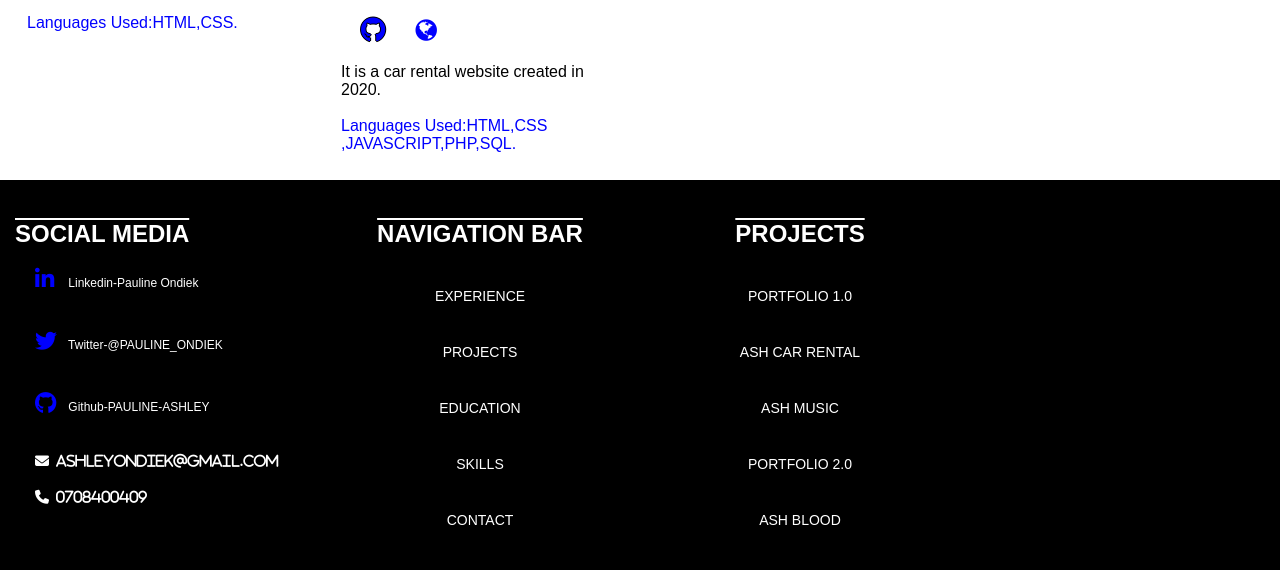
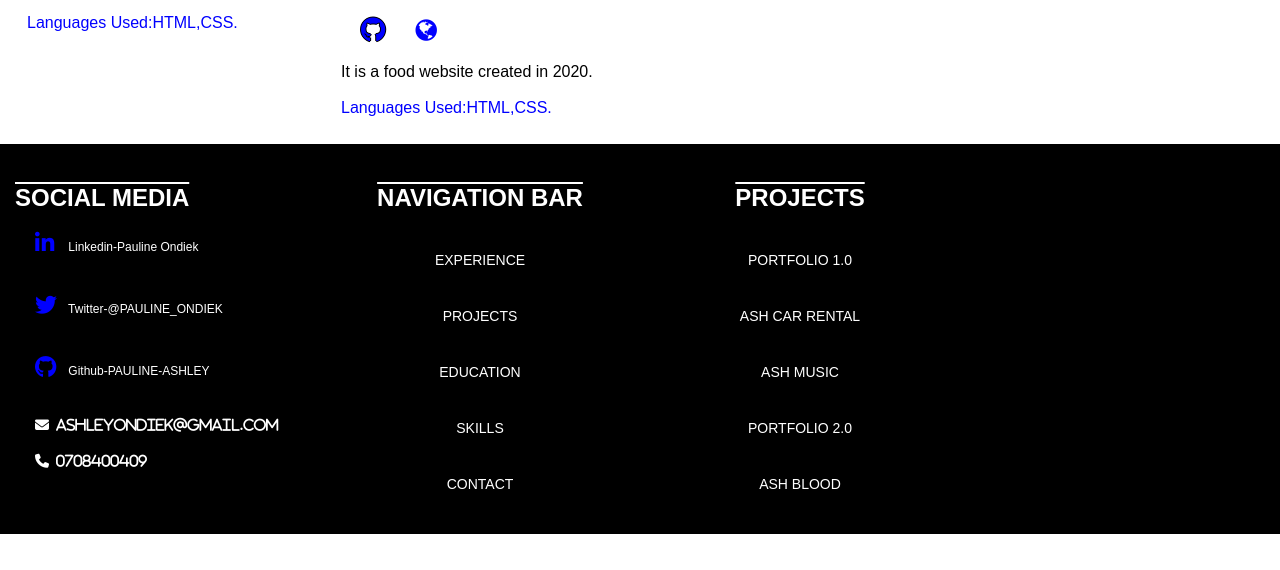
Before and after one commit to PAULINE-ASHLEY/PAULINEASHLEY, a plain HTML site: page index.html in a window 1280 px wide. Shown: the part 3300-3870 px from the top of the page. After the commit the page ends 3834 px from the top, so only its background shows below. Drawn offline with Linux system fonts and the light colour scheme.

Commit message:
Update index.html

```diff
--- a/index.html
+++ b/index.html
@@ -432,9 +432,9 @@ It is a car rental website created in 2020.
   <a target="_blank" href="https://pauline-ashley.github.io/ASHFOOD/" class="fa fa-globe" style='font-size:25px;color:blue;background-color:white'></a>
   <br>
   <p>
-  It is a car rental website created in 2020.
+  It is a food website created in 2020.
   </p><br>
-  <P style="color:blue">Languages Used:HTML,CSS<br>,JAVASCRIPT,PHP,SQL.</p>
+  <P style="color:blue">Languages Used:HTML,CSS.</p>
 
 
   </div>
```
